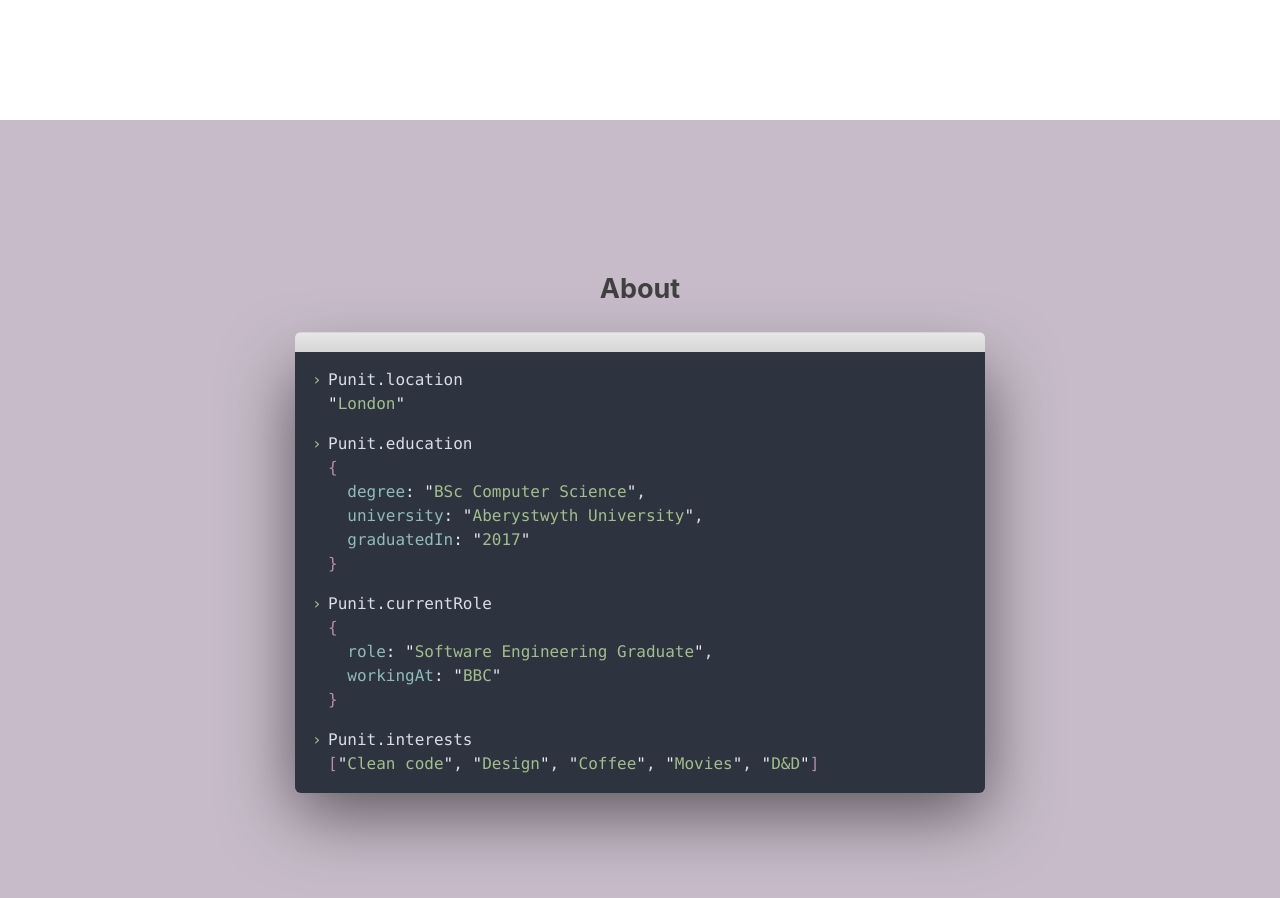
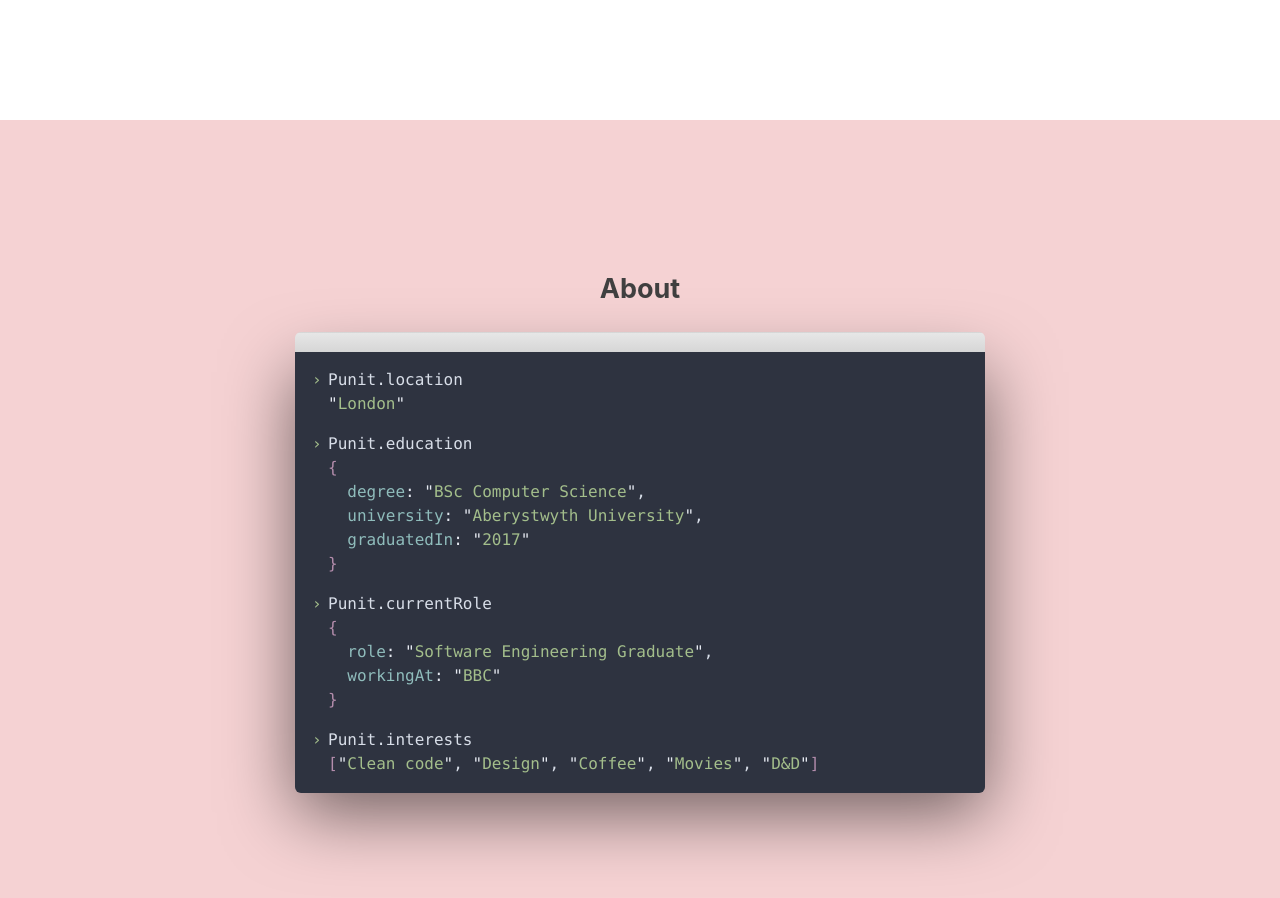
Before and after one commit to punit-shah/punit-shah.github.io, a React (Create React App) app: page / in a window 1280 px wide. Shown: the part 680-1578 px from the top of the page. Built offline with nearby package versions, Linux system fonts and the light colour scheme.

Commit message:
Update about section bg color

```diff
--- a/src/sections/About.css
+++ b/src/sections/About.css
@@ -1,6 +1,6 @@
 .About {
   display: flex;
-  background-color: #c7bbc9;
+  background-color: #f5d2d3;
 }
 
 .About-container {
```
